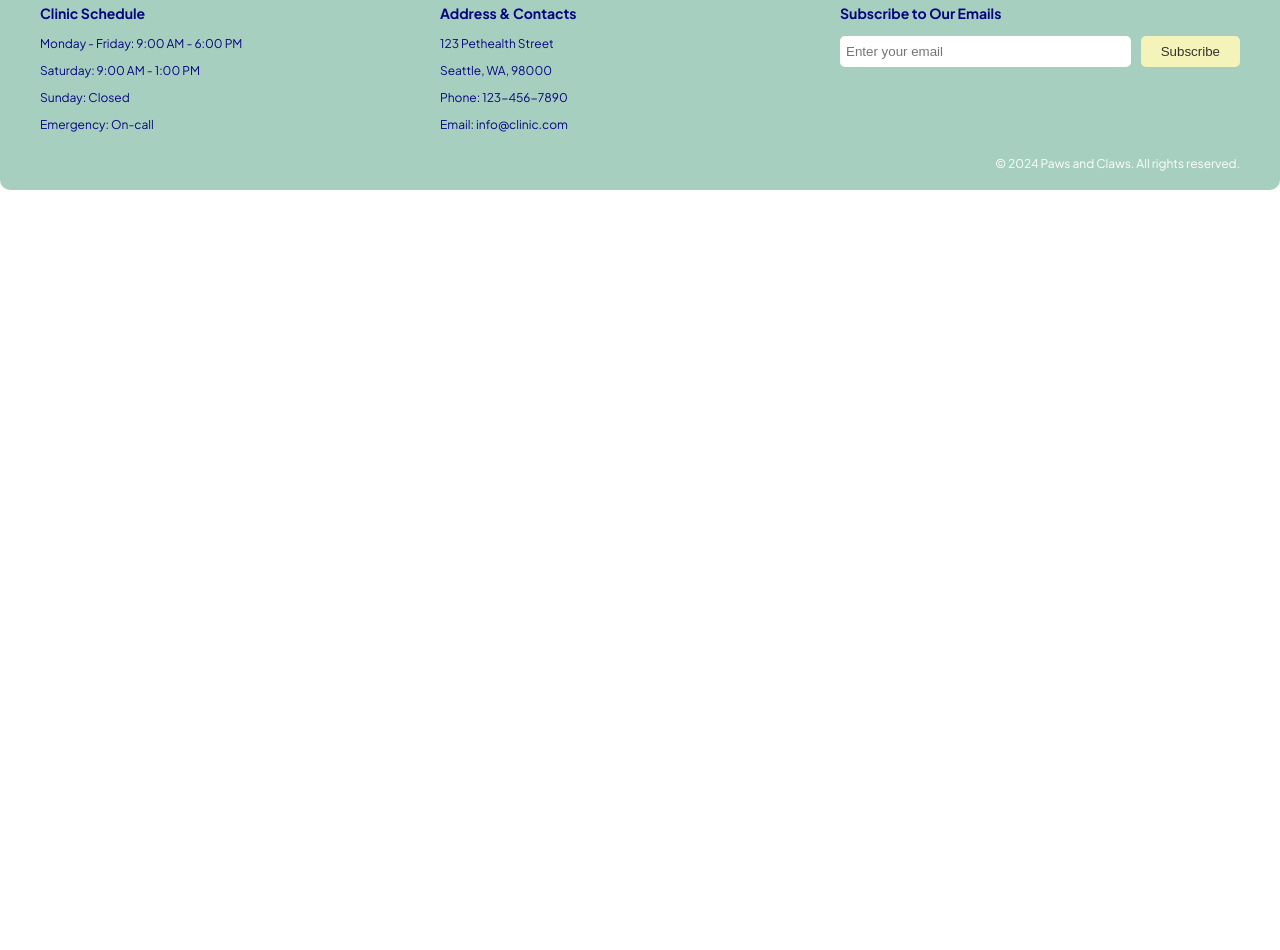
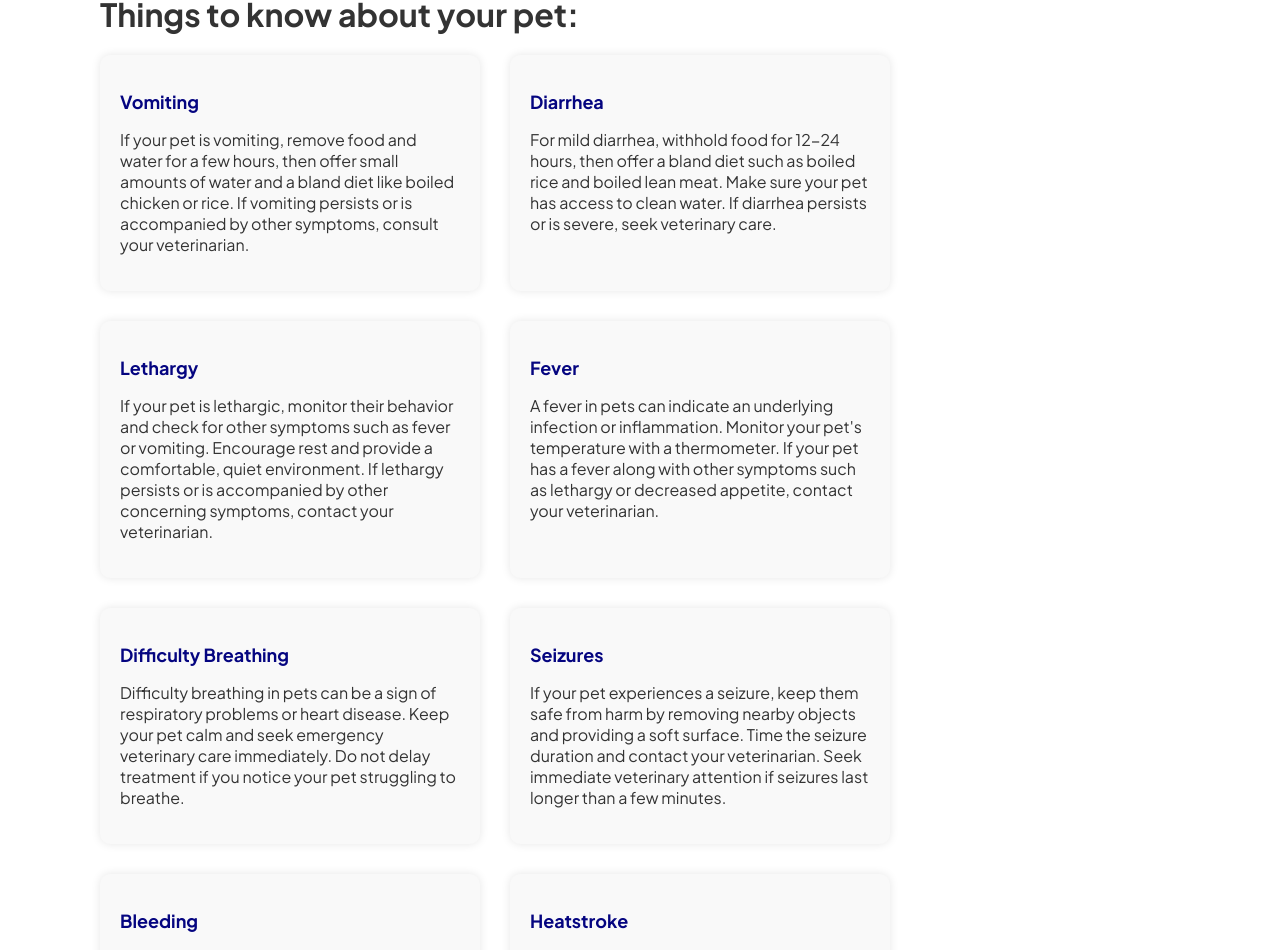
Before and after one commit to Angiedoescoding/PetClinic_Frontend_Capstone, a React (Vite) app: page /things-to-know in a window 1280 px wide. Shown: the part 292-1242 px from the top of the page. Before the commit the page ends 920 px from the top, so only its background shows below. Built offline with nearby package versions, Linux system fonts and the light colour scheme.

Commit message:
ThingsToKnow component data added

```diff
--- a/src/App.css
+++ b/src/App.css
@@ -32,6 +32,7 @@ body {
 
 body {
   margin: 0;
+  color: #333;
 }
 
 /* .navContainer  */
@@ -343,7 +344,7 @@ body {
   text-align: center;
   position: absolute;
   width: 80%;
-  top: 42%;
+  top: 40%;
   cursor: pointer;
   padding-left: 47px;
 }
@@ -476,4 +477,42 @@ form button:hover {
 .modalContent h2 {
   color: rgb(5, 5, 128);
 }
+
+
+/* ThingsToKnow */
+
+.thingsToKnowMain {
+  padding: 20px 100px;
+  /* display: flex;
+  flex-direction: column;
+  flex-wrap: wrap; */
+}
+
+.thingsToKnowCards {
+  display: flex;
+  flex-wrap: wrap;
+  gap: 30px;
+}
+
+.thingsCard {
+  background-color: #f9f9f9;
+  padding: 20px;
+  border-radius: 10px;
+  box-shadow: 0 0 10px rgba(0, 0, 0, 0.1);
+  width: calc(33.33% - 20px); /* Adjust width as needed */
+}
+
+.thingsCard h2 {
+  font-size: 18px;
+  margin-bottom: 10px;
+  color: rgb(5, 5, 128);
+
+}
+
+.thingsCard p {
+  font-size: 16px;
+  color: #333;
+}
+
+
 /* Media queries for responsiveness */
--- a/src/components/Doctors.jsx
+++ b/src/components/Doctors.jsx
@@ -31,7 +31,7 @@ function Doctors() {
         {vets ? vets.map((vet) => {
           return (
           <div className='doctor'>
-            <h4>{vet.firstName} {vet.lastName} - {vet.specialties}</h4>
+            <h4>{vet.firstName} {vet.lastName} - {vet.specialties.join(', ')}</h4>
             {/* <p style={{ color: 'green' }}>{vet.specialties}</p> */}
             <img src={Vetdog} alt="Vet with a dog" className="vetDogImg" />
           </div>
--- a/src/components/ThingsToKnow.jsx
+++ b/src/components/ThingsToKnow.jsx
@@ -1,8 +1,61 @@
-import React from 'react'
+const thingsToKnowData = [
+  {
+    name: 'Vomiting',
+    description: 'If your pet is vomiting, remove food and water for a few hours, then offer small amounts of water and a bland diet like boiled chicken or rice. If vomiting persists or is accompanied by other symptoms, consult your veterinarian.'
+  },
+  {
+    name: 'Diarrhea',
+    description: 'For mild diarrhea, withhold food for 12-24 hours, then offer a bland diet such as boiled rice and boiled lean meat. Make sure your pet has access to clean water. If diarrhea persists or is severe, seek veterinary care.'
+  },
+  {
+    name: 'Lethargy',
+    description: 'If your pet is lethargic, monitor their behavior and check for other symptoms such as fever or vomiting. Encourage rest and provide a comfortable, quiet environment. If lethargy persists or is accompanied by other concerning symptoms, contact your veterinarian.'
+  },
+  {
+    name: 'Fever',
+    description: 'A fever in pets can indicate an underlying infection or inflammation. Monitor your pet\'s temperature with a thermometer. If your pet has a fever along with other symptoms such as lethargy or decreased appetite, contact your veterinarian.'
+  },
+  {
+    name: 'Difficulty Breathing',
+    description: 'Difficulty breathing in pets can be a sign of respiratory problems or heart disease. Keep your pet calm and seek emergency veterinary care immediately. Do not delay treatment if you notice your pet struggling to breathe.'
+  },
+  {
+    name: 'Seizures',
+    description: 'If your pet experiences a seizure, keep them safe from harm by removing nearby objects and providing a soft surface. Time the seizure duration and contact your veterinarian. Seek immediate veterinary attention if seizures last longer than a few minutes.'
+  },
+  {
+    name: 'Bleeding',
+    description: 'Apply pressure to the bleeding area with a clean cloth or bandage. Elevate the injured area if possible. Seek veterinary care for severe bleeding or wounds that won\'t stop bleeding.'
+  },
+  {
+    name: 'Heatstroke',
+    description: 'If your pet shows signs of heatstroke such as excessive panting, drooling, or collapse, move them to a cool, shaded area and apply cool water to their body. Contact your veterinarian immediately. Heatstroke is a medical emergency that requires prompt treatment.'
+  },
+  {
+    name: 'Ingestion of Toxic Substances',
+    description: 'If you suspect your pet has ingested a toxic substance, contact your veterinarian or a pet poison control hotline immediately. Do not induce vomiting unless directed by a professional. Provide information about the ingested substance for proper treatment.'
+  },
+  {
+    name: 'Broken Bones',
+    description: 'If your pet has a suspected broken bone, keep them as still and comfortable as possible. Use a makeshift splint if necessary and transport them to the nearest veterinary clinic. Do not attempt to set the bone yourself.'
+  },
+];
+
 
 function ThingsToKnow() {
   return (
-    <div>ThingsToKnow</div>
+    <div className="thingsToKnowMain">
+
+    <h1>Things to know about your pet:</h1>
+      <div className="thingsToKnowCards">
+          {thingsToKnowData.map((item, index) => (
+            <div className="thingsCard" key={index}>
+              <h2>{item.name}</h2>
+              <p>{item.description}</p>
+            </div>
+          ))}
+      </div>
+    </div>
   )
 }
 
```
